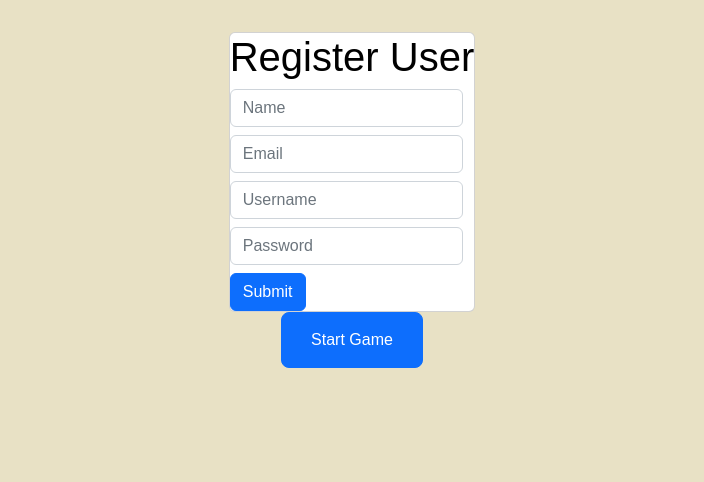
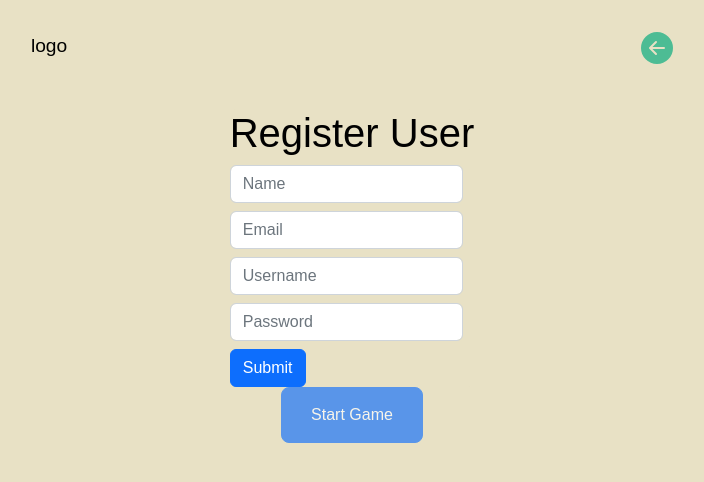
Before and after one commit to agorbacheva-y/kids-game, a React (Create React App) app: page /register in a window 1280 px wide. Shown: the top 482 px of the page, without its empty margins (288-992 px from the left). Built offline with nearby package versions, Linux system fonts and the light colour scheme.

Commit message:
disable start game until register user

```diff
--- a/src/components/Register.js
+++ b/src/components/Register.js
@@ -4,6 +4,8 @@ import Button from "react-bootstrap/Button";
 import { useState } from "react";
 import { Link } from "react-router-dom";
 import axios from "axios";
+import Header from "./Header";
+import { BsFillArrowLeftCircleFill } from "react-icons/bs";
 
 const Register = () => {
   // create states for holding user's name, email, username, password
@@ -12,8 +14,12 @@ const Register = () => {
   const [ username, setUsername ] = useState("");
   const [ password, setPassword ] = useState("");
 
-  // state for disabled status of start game button
-  const [ disabled, setDisabled ] = useState(false);
+  // state and function for disabled status of start game button
+  const [ disabled, setDisabled ] = useState(true);
+
+  const handleDisable = () => {
+    setDisabled(false);
+  };
 
   // helper function used in submit function to check if email is already registered
   const checkEmail = (users) => {
@@ -42,6 +48,7 @@ const Register = () => {
       console.log(user);
       axios.post("/users", user)
         .then(alert("New user created!"));
+        handleDisable();
     }
 
     setMyName("");
@@ -51,9 +58,16 @@ const Register = () => {
   };
 
   return (
+    <div>
+      <Header>
+          <Link to="/"><BsFillArrowLeftCircleFill className="back-btn"/></Link>
+      </Header>
+
+
+
       <div className="container">
-      <Card>
-        <Form>
+        <Card className="custom-card">
+          <Form className="custom-form">
             <h1>Register User</h1>
             <Form.Group controlId="formBasicName">
               <Form.Label>
@@ -107,9 +121,13 @@ const Register = () => {
           </Form>
         </Card>
 
-      <Button size="lg">
-          <Link to="/mainmenu" className="btn">Start Game</Link>
+        <Button
+          size="lg"
+          disabled={disabled}
+          onClick={handleDisable}>
+            <Link to="/mainmenu" className="btn" >Start Game</Link>
         </Button>
+      </div>
     </div>
   );
 };
```
Lines whose indentation alone changed are shown as unchanged.
